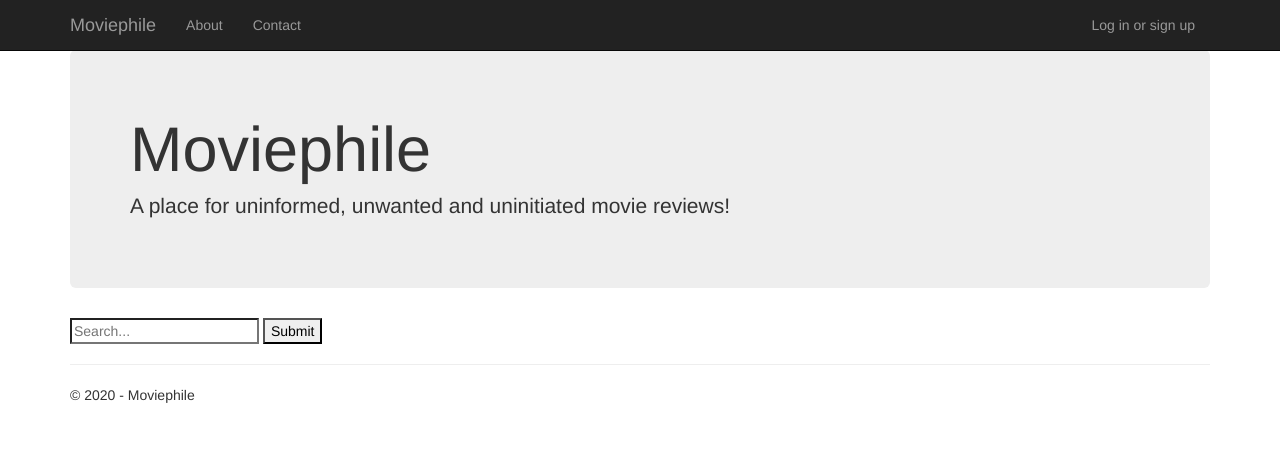
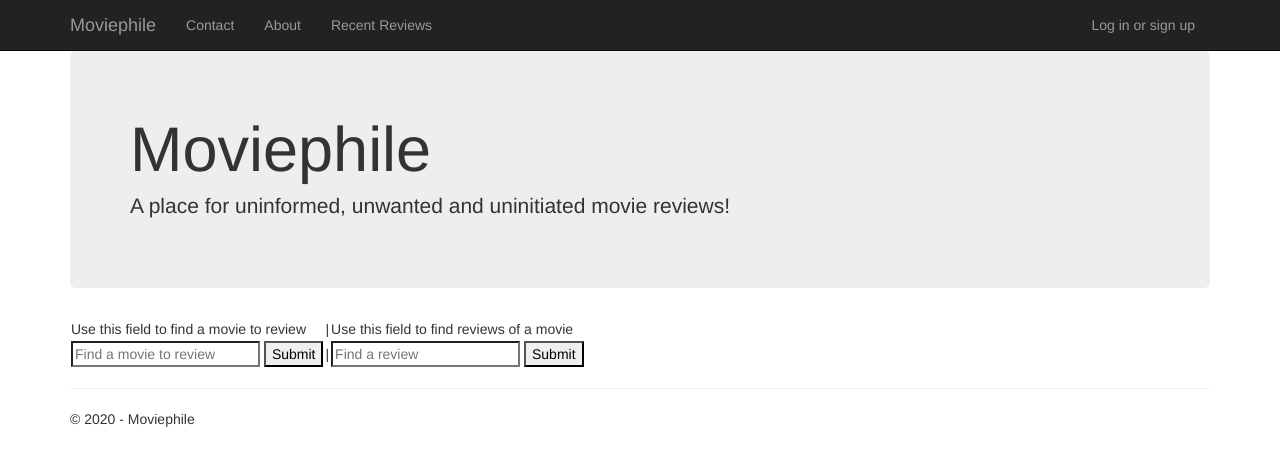
Before and after one commit to brabick/Moviephile, a Django app: page / in a window 1280 px wide. Shown: the top 466 px of the page. Run offline with Django 3.2, Linux system fonts and the light colour scheme; some libraries are stand-ins or nearby versions.

Commit message:
Recent review, User Review list and movie reviews all on the same template

```diff
--- a/DjangoMovieReviewSite/DjangoMovieReviewSite/urls.py
+++ b/DjangoMovieReviewSite/DjangoMovieReviewSite/urls.py
@@ -21,7 +21,7 @@ urlpatterns = [
     url(r'^$', app.views.home, name='home'),
     url(r'^contact$', app.views.contact, name='contact'),
     url(r'^about$', app.views.about, name='about'),
-    path('movie/<int:id>/<int:is_movie>', app.views.movie, name='movie'),
+    path('movie/<int:id>/<int:is_movie>/<int:is_recent>', app.views.movie, name='movie'),
     url(r'^signup/$', app.views.signup, name='signup'),
     url(r'^login/$',
         django.contrib.auth.views.LoginView.as_view(),
@@ -52,7 +52,7 @@ urlpatterns = [
 urlpatterns = urlpatterns + [
     path('admin/', admin.site.urls),
     path('accounts/', include('django.contrib.auth.urls')),
-    url(r'^search_results/$', app.views.search_results, name='search_results'),
+    path('search_results/<int:is_review>', app.views.search_results, name='search_results'),
     url(r'^add_review/(?P<movie_id>\w+)/$', app.views.add_review, name='add_review'),
     url(r'^view_review/(?P<movie_score_id>\w+)/$', app.views.view_review, name='view_review'),
 ]
--- a/DjangoMovieReviewSite/app/templates/app/index.html
+++ b/DjangoMovieReviewSite/app/templates/app/index.html
@@ -7,9 +7,31 @@
     <p class="lead">A place for uninformed, unwanted and uninitiated movie reviews!</p>
 </div>
 
-<form action="{% url 'search_results' %}" method="get">
-  <input name="search_string" type="text" placeholder="Search...">
-    <button type="submit">Submit</button>
-</form>
+<table>
+    <tr>
+        <td>
+            Use this field to find a movie to review
+        </td>
+        <td> | </td>
+        <td>Use this field to find reviews of a movie</td>
+         </tr>
+    <tr>
+    <td>
+        <form action="{% url 'search_results' is_review=0 %}" method="get">
+        <input name="search_string" type="text" placeholder="Find a movie to review">
+        <button type="submit">Submit</button>
+        </form>
+    </td>
+        <td>
+             |
+        </td>
+    <td>
+        <form action="{% url 'search_results' is_review=1 %}" method="get">
+        <input name="search_string" type="text" placeholder="Find a review">
+        <button type="submit">Submit</button>
+        </form>
+    </td>
+       </tr>
+</table>
 
 {% endblock %}
--- a/DjangoMovieReviewSite/app/templates/app/layout.html
+++ b/DjangoMovieReviewSite/app/templates/app/layout.html
@@ -23,8 +23,9 @@
             </div>
             <div class="navbar-collapse collapse">
                 <ul class="nav navbar-nav">
+                    <li><a href="{% url 'contact' %}">Contact</a></li>
                     <li><a href="{% url 'about' %}">About</a></li>
-                    <li><a href="{% url 'contact' %}">Contact</a></li>
+                    <li><a href="{% url 'movie' id=1 is_movie=0 is_recent=1 %}">Recent Reviews</a></li>
                 </ul>
                 {% include 'app/loginpartial.html' %}
             </div>
--- a/DjangoMovieReviewSite/app/views.py
+++ b/DjangoMovieReviewSite/app/views.py
@@ -72,9 +72,12 @@ def signup(request):
         form = SignUpForm()
     return render(request, 'signup.html', {'form': form})
 
-def movie(request, id, is_movie):
+def movie(request, id, is_movie, is_recent):
     assert isinstance(request, HttpRequest)
-    if is_movie == 1:
+    if is_recent==1:
+        movie = tbl_movie_scores.objects.all()[:10]
+        header = "Recent Movie Reviews"
+    elif is_movie == 1:
         movie = tbl_movie_scores.objects.filter(movie_id=id)
         movie_title = tbl_movies.objects.get(movie_id=id)
         title = movie_title.movie_title
@@ -83,19 +86,22 @@ def movie(request, id, is_movie):
         movie = tbl_movie_scores.objects.filter(user=id)
         user = User.objects.get(id=id)
         header = "All Reviews by " + user.username
+
     return render(
         request,
         'app/movie.html',
         {
             'header':header,
-            'movie_info':movie,
-            'null_message': 'There are no reviews for this movie, add one today!',
+            'movies':movie,
+            'message':'Above are the ten most recent reviews! Click on a title to \
+            see what made that movie so great.',
             'year':datetime.now().year,
         }
     )
 
 
-def search_results(request):
+
+def search_results(request, is_review):
    assert isinstance(request, HttpRequest)
    query = request.GET.get('search_string')
    results = tbl_movies.objects.filter(movie_title__icontains=query)
```
Also changed, not shown: DjangoMovieReviewSite/app/templates/app/about.html (+5 -5 lines), DjangoMovieReviewSite/app/templates/app/movie.html (+20 -15 lines), 1 other file.
